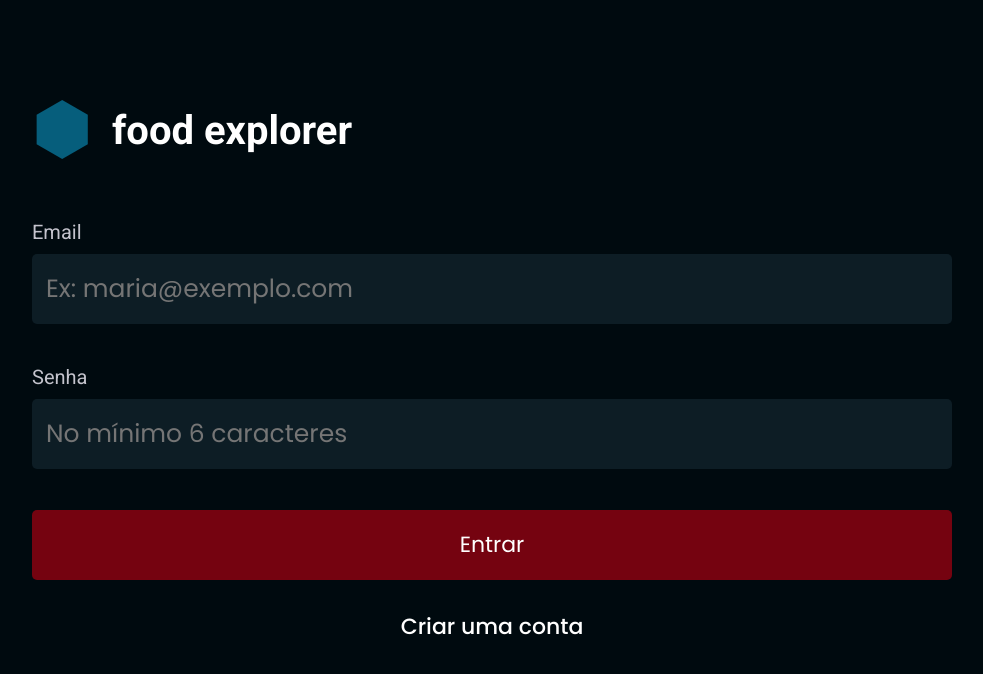
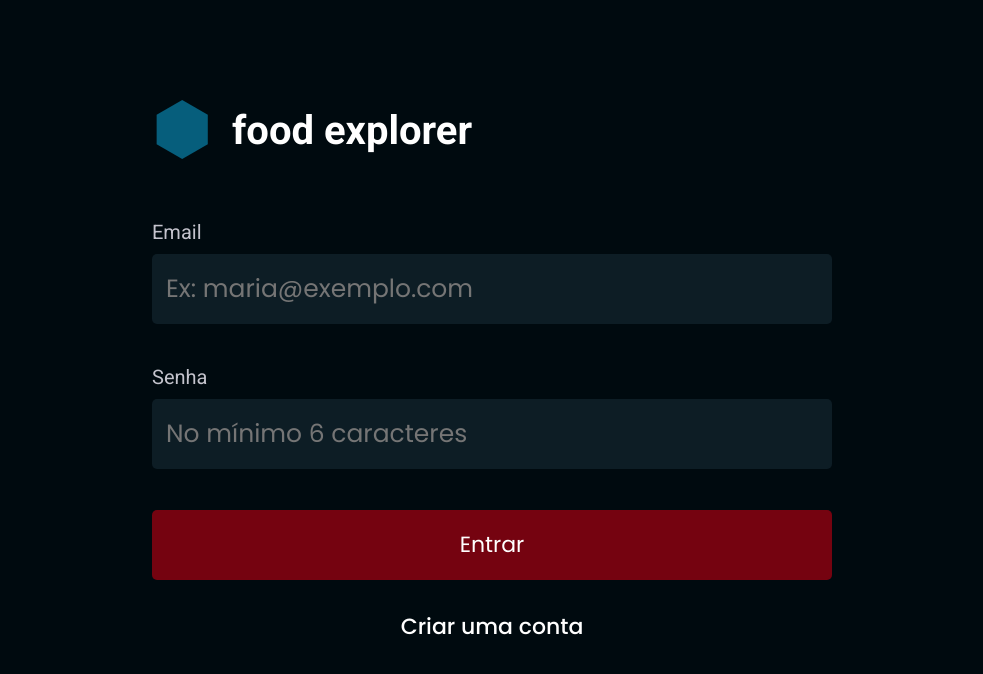
Before and after one commit to alexsmarra/food-explorer-frontend, a React (Vite) app: page / in a window 1280 px wide. Shown: the top 674 px of the page, without its empty margins (148-1131 px from the left). Built offline with nearby package versions, Linux system fonts and the light colour scheme.

Commit message:
:mobile-SignIn: refactor: responsive css update

```diff
--- a/src/pages/SignIn/styles.js
+++ b/src/pages/SignIn/styles.js
@@ -20,6 +20,12 @@ export const Container = styled.div`
       > header div {
          gap: 2rem;
       }
+   }
+   @media (min-width: 1024px) {
+      padding: 0 26rem;
+   }
+   @media (min-width: 1280px) {
+      padding: 0 30rem;
    }
 `
 
```
